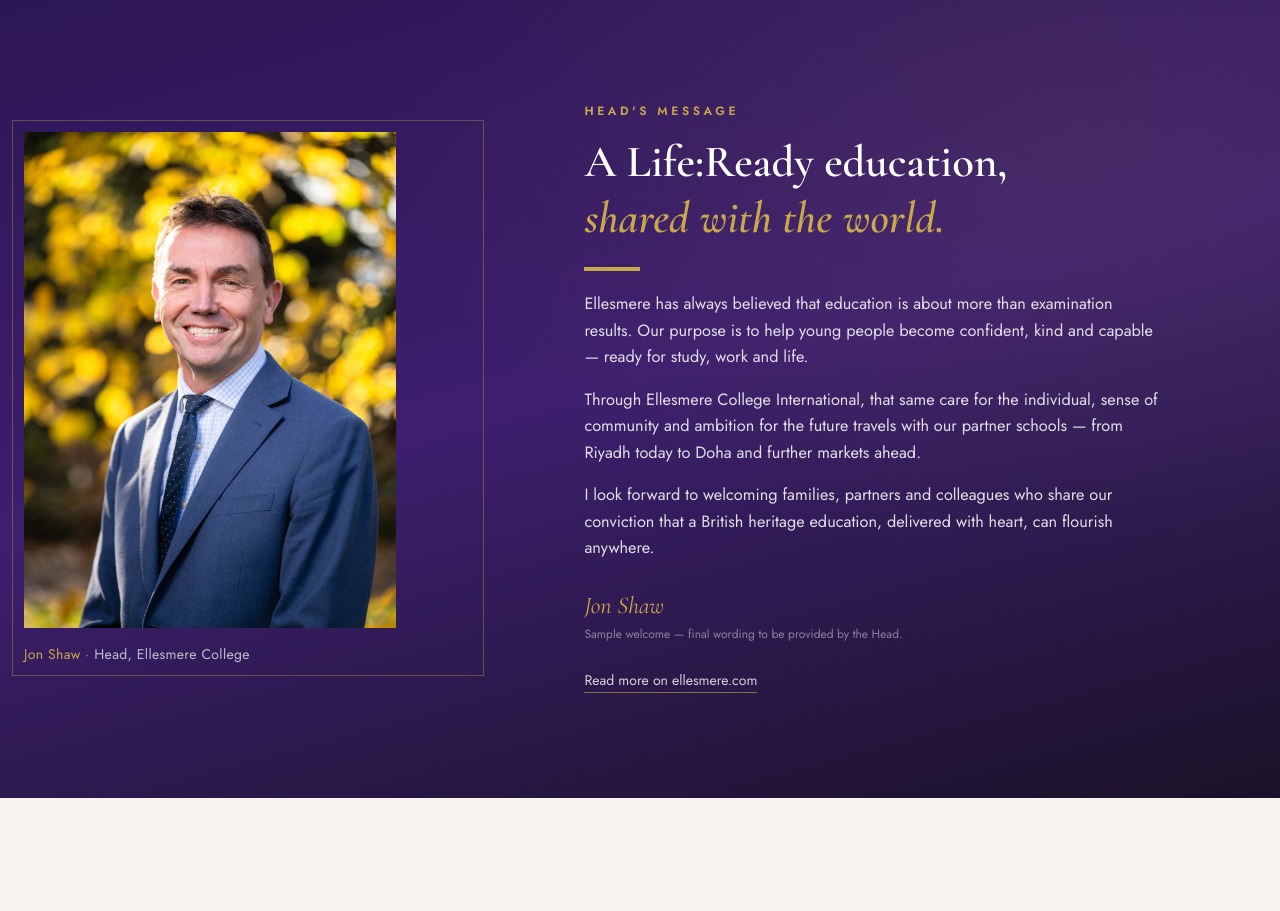
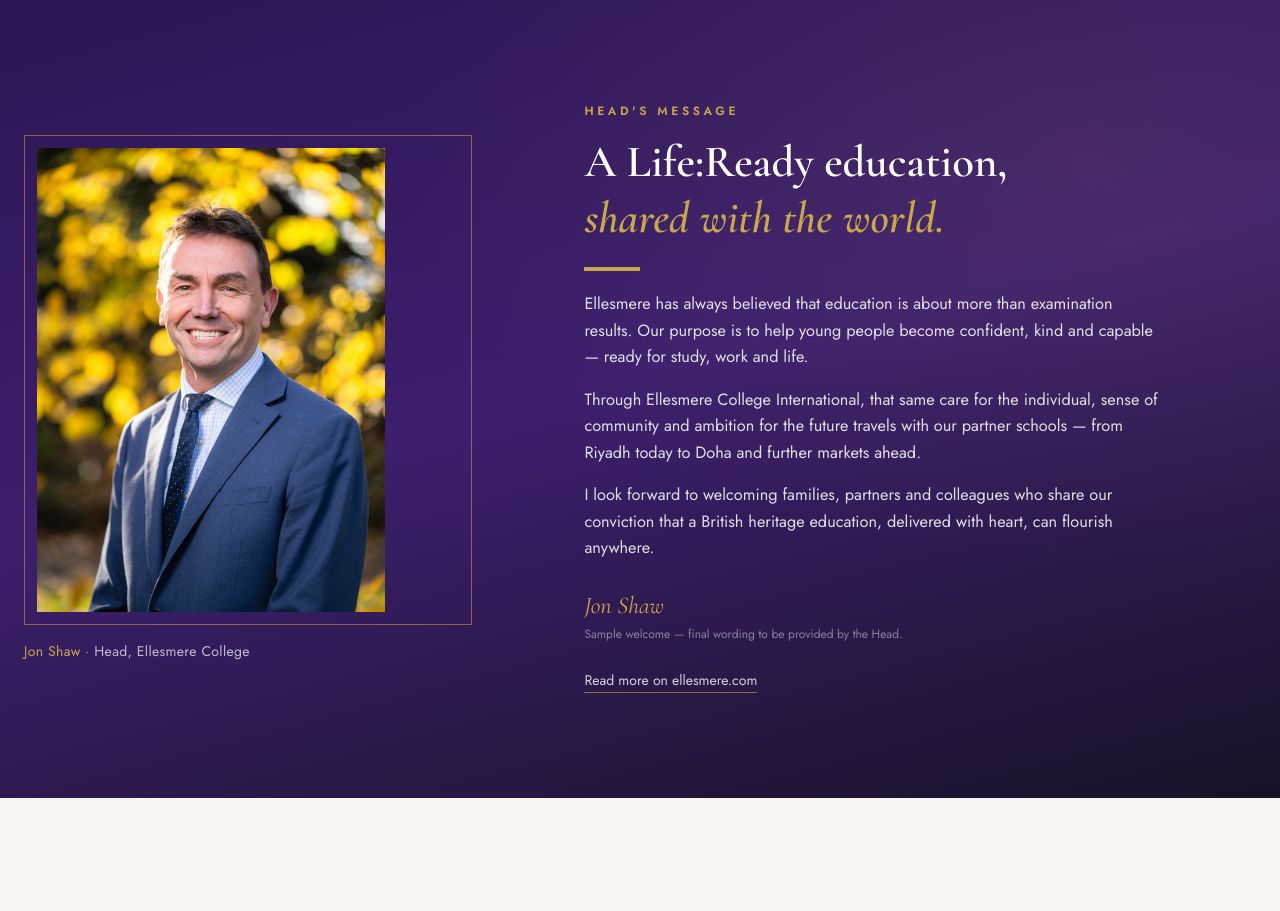
Before and after one commit to wigsbury-ui/eci-platform, a Next.js app: page / in a window 1280 px wide. Shown: the part 1602-2513 px from the top of the page. Built offline with nearby package versions, Linux system fonts and the light colour scheme.

Commit message:
Tighten Head's Message gold frame around the portrait
Wraps only the photo with even gold-border padding and keeps
the Jon Shaw title below the frame instead of inside it.

Co-authored-by: wigsbury-ui <wigsbury-ui@users.noreply.github.com>

```diff
--- a/components/HeadsMessageSection.tsx
+++ b/components/HeadsMessageSection.tsx
@@ -34,9 +34,9 @@ export default function HeadsMessageSection() {
             ready ? 'opacity-100 translate-y-0' : 'opacity-0 translate-y-5'
           }`}
         >
-          <div className="relative mx-auto lg:mx-0 w-full max-w-sm xl:max-w-md">
-            <div className="absolute -inset-3 border border-[#C8A84B]/35 pointer-events-none" />
-            <div className="relative aspect-[3/4] max-h-[min(62svh,520px)] overflow-hidden bg-[#1A1228]">
+          <div className="mx-auto lg:mx-0 w-full max-w-sm xl:max-w-md">
+            <div className="border border-[#C8A84B]/55 p-3">
+              <div className="relative aspect-[3/4] max-h-[min(58svh,480px)] overflow-hidden bg-[#1A1228]">
                 <Image
                   src="/images/people/jon-shaw.jpg"
                   alt="Jon Shaw, Head of Ellesmere College"
@@ -44,6 +44,7 @@ export default function HeadsMessageSection() {
                   className="object-cover object-top"
                   sizes="(max-width: 1024px) 90vw, 420px"
                 />
+              </div>
             </div>
             <p className="mt-4 font-jost text-[#C8A84B] text-sm tracking-wide">
               Jon Shaw
```
Lines whose indentation alone changed are shown as unchanged.
